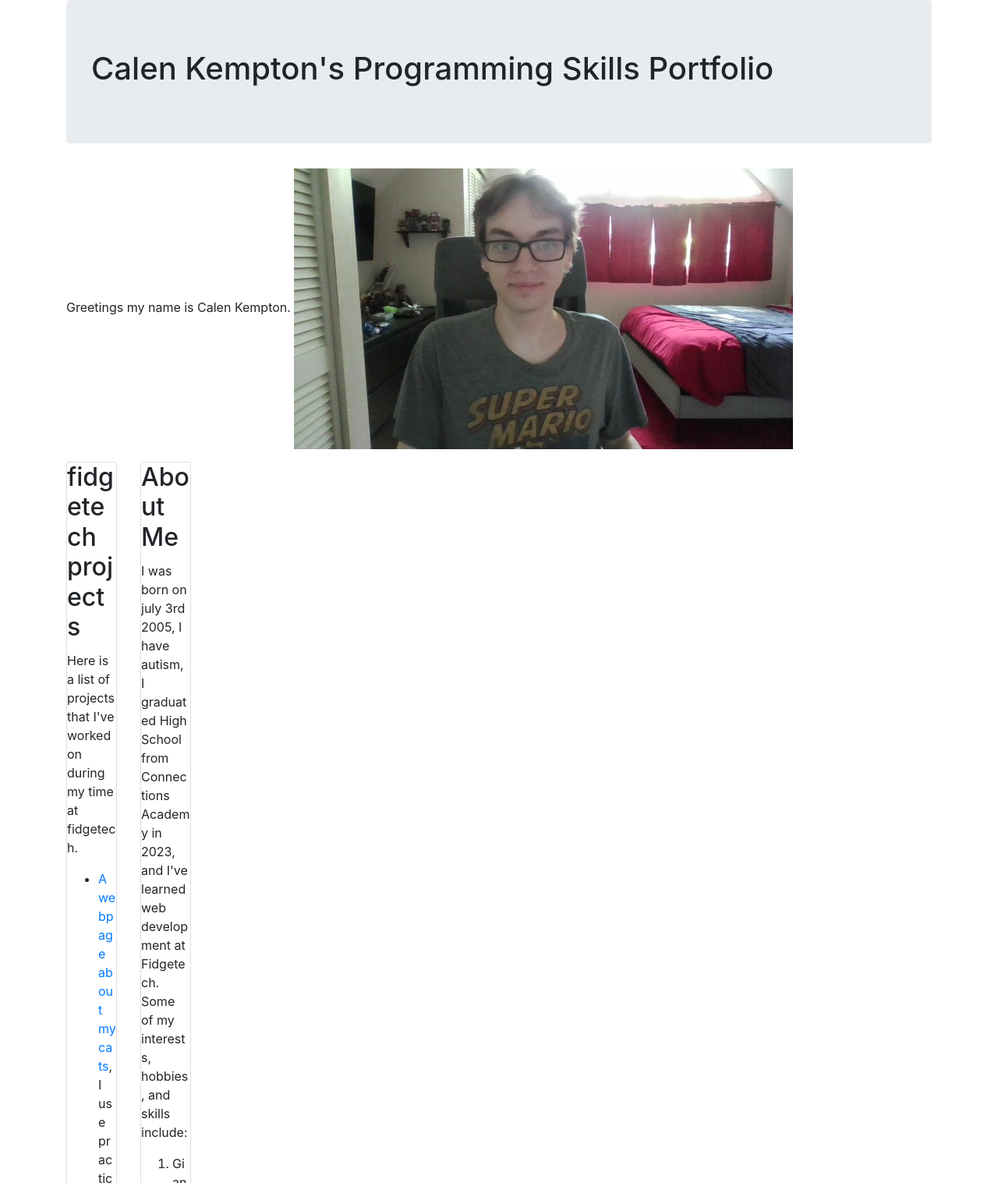
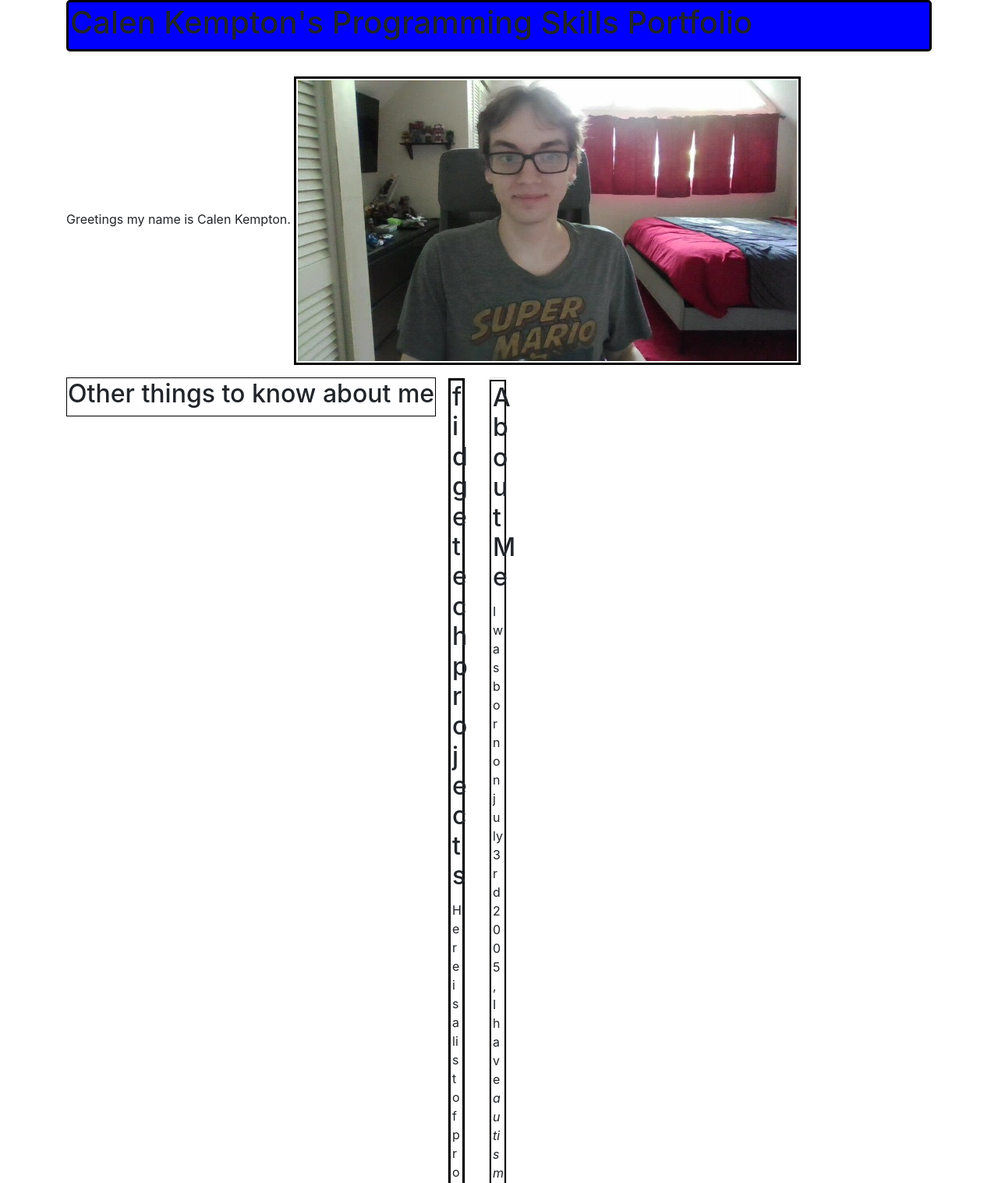
Before and after one commit to CalenK/portfolio, a plain HTML site: page index.html in a window 1280 px wide. Shown: the top 1517 px of the page at 78% size. Drawn offline with Linux system fonts and the light colour scheme.

Commit message:
add ol and css rules

```diff
--- a/css/styles.css
+++ b/css/styles.css
@@ -0,0 +1,37 @@
+.jumbotron {
+  background-color: blue;
+  border: 3px solid black;
+  padding: 2px;
+}
+
+#projects {
+  background-color: yellow;
+}
+
+.card-body1 {
+  border: 3px solid black;
+  padding: 2px;
+  margin-bottom: 2px;
+}
+
+#interest-hobbies-skills {
+  background-color: yellow;
+}
+
+.card-body2 {
+  border: 2px solid black;
+  padding: 2px;
+  margin-top: 2px;
+  float: left;
+}
+
+img {
+  border: 3px solid black;
+  padding: 2px;
+}
+
+.sidebar {
+  float: left;
+  border: 1px solid black;
+  padding: 1px;
+}
--- a/index.html
+++ b/index.html
@@ -14,6 +14,9 @@
       Greetings my name is Calen Kempton.
       <img src="img/WIN_20260921_14_46_28_Pro.jpg" alt="A picture of me">
     </p>
+    <div class="sidebar">
+      <h2>Other things to know about me</h2>
+    </div>
     <div class="row">
       <div class="col-lg-1">
         <div class="card">
@@ -23,7 +26,7 @@
             <ul id="projects">
               <li><a href="https://github.com/CalenK/My-cats-Max-and-Sparrow">A webpage about my cats</a>, I use practice with css, img, and other stuff with this one a lot.</li>
               <li><a href="https://github.com/CalenK/cupcake-shop">A website for a cupcake shop</a>, I used css classes to style each section.</li>
-              <li><a href="https://github.com/CalenK/favorite-pizza">A website about making a pizza</a>, I used Markdown to make it.(The website not the pizza)</li>
+              <li><a href="https://github.com/CalenK/favorite-pizza">A website about making a pizza</a>, I used Markdown to make it. (The website not the pizza)</li>
               <li><a href="https://github.com/CalenK/band-website">A website for a band who songs I like to listen to at times.</a> I used floats for images and a sidebar with this one.</li>
               <li><a href="https://github.com/CalenK/wikipedia">A recreation of the Wikipedia homepage</a>, that I made using bootstrap and my own stylesheet.</li>
               <li><a href="https://github.com/CalenK/interior-decorator">A webpage for an interior dectorator company</a>, that I made with columns and floats</li>
@@ -36,13 +39,14 @@
         <div class="card">
           <div class="card-body2">
             <h2 class="card-title">About Me</h2>
-            <p class="card-text">I was born on july 3rd 2005, I have autism, I graduated High School from Connections Academy in 2023, and I've learned web development at Fidgetech. Some of my interests, hobbies, and skills include:</p>
+            <p class="card-text">I was born on july 3rd 2005, I have <em>autism</em>, I graduated High School from Connections Academy in 2023, and I've learned web development at Fidgetech. Some of my interests, hobbies, and skills include:</p>
             <ol id="interest-hobbies-skills">
               <li>Giant robots</li>
               <li>Tokusatsu</li>
               <li>Collecting transforming robot figures</li>
               <li>Building gunpla model kits</li>
               <li>Knows a good amount about coding</li>
+              <li>Can follow instructions</li>
             </ol>
           </div>
         </div>
```
